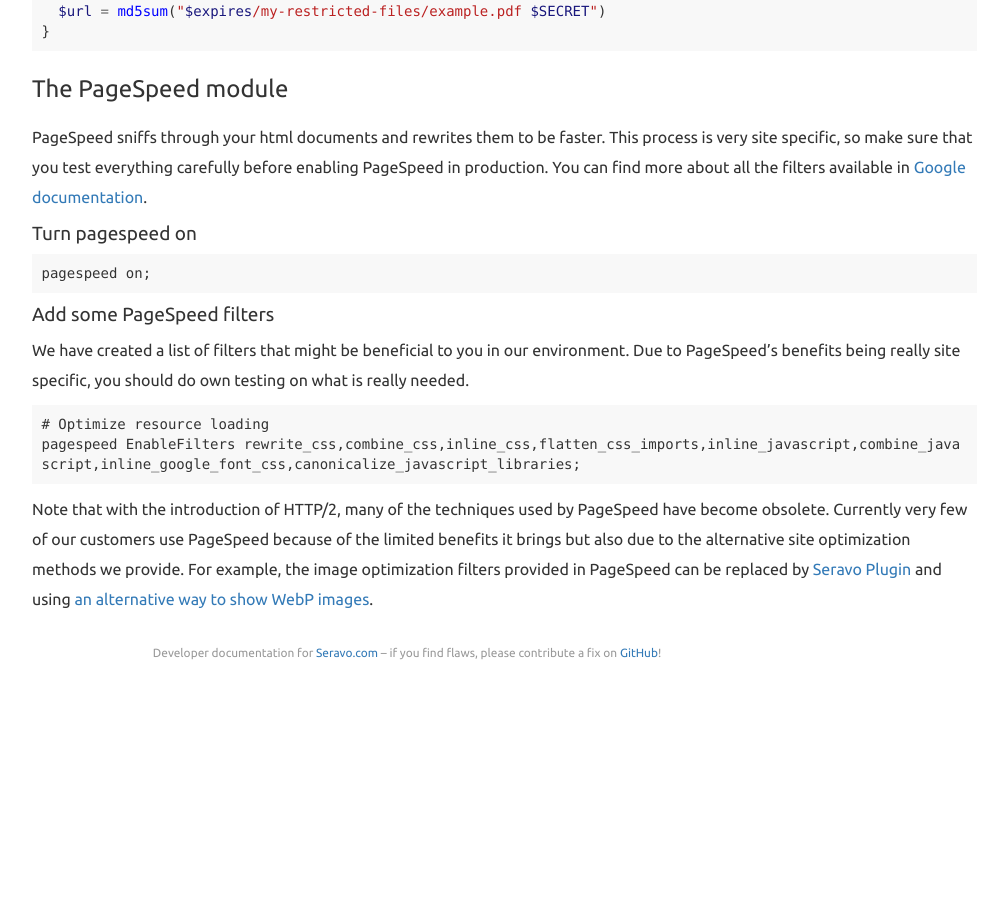
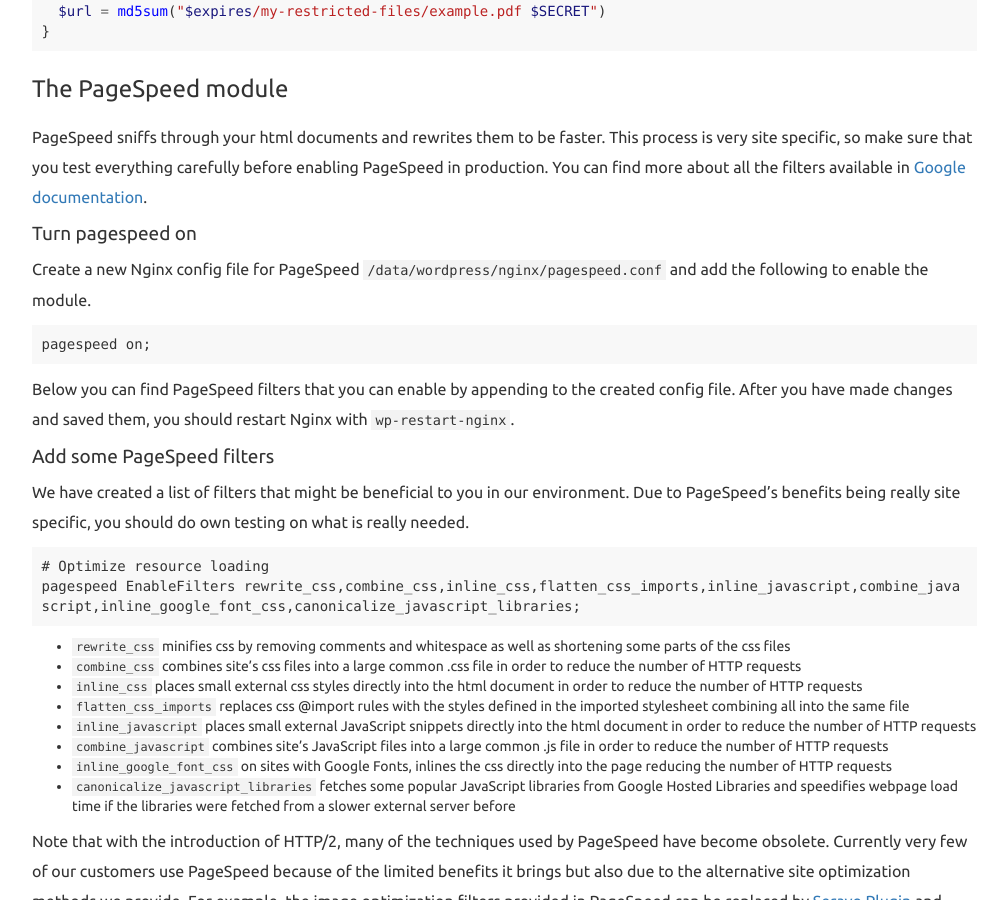
Before and after one commit to Seravo/docs, a Jekyll site: the page built from pages/_configuration/nginx.md, in a window 1280 px wide and 900 px high, scrolled down 5743 px. Shown: the whole window, without its empty margins (233-1240 px from the left). Built offline with Jekyll 4.4.1, drawn with Linux system fonts in a browser that asks for light colours; nearby versions of some CDN libraries; before the commit the page ends 6434 px from its top, so only the background shows below that.

Commit message:
Make PageSpeed documentation more detailed
* Add descriptions to all recommended filters
* Make installation instructions more detailed

Closes: #72

````diff
--- a/pages/_configuration/nginx.md
+++ b/pages/_configuration/nginx.md
@@ -225,9 +225,13 @@ function securelink($path) {
 PageSpeed sniffs through your html documents and rewrites them to be faster. This process is very site specific, so make sure that you test everything carefully before enabling PageSpeed in production. You can find more about all the filters available in [Google documentation](https://developers.google.com/speed/pagespeed/module/filters).
 
 #### Turn pagespeed on
+
+Create a new Nginx config file for PageSpeed `/data/wordpress/nginx/pagespeed.conf` and add the following to enable the module.
 ```
 pagespeed on;
 ```
+
+Below you can find PageSpeed filters that you can enable by appending to the created config file. After you have made changes and saved them, you should restart Nginx with `wp-restart-nginx`.
 
 #### Add some PageSpeed filters
 
@@ -238,4 +242,13 @@ We have created a list of filters that might be beneficial to you in our environ
 pagespeed EnableFilters rewrite_css,combine_css,inline_css,flatten_css_imports,inline_javascript,combine_javascript,inline_google_font_css,canonicalize_javascript_libraries;
 ```
 
+- `rewrite_css` minifies css by removing comments and whitespace as well as shortening some parts of the css files
+- `combine_css` combines site's css files into a large common .css file in order to reduce the number of HTTP requests
+- `inline_css` places small external css styles directly into the html document in order to reduce the number of HTTP requests
+- `flatten_css_imports` replaces css @import rules with the styles defined in the imported stylesheet combining all into the same file
+- `inline_javascript` places small external JavaScript snippets directly into the html document in order to reduce the number of HTTP requests
+- `combine_javascript` combines site's JavaScript files into a large common .js file in order to reduce the number of HTTP requests
+- `inline_google_font_css` on sites with Google Fonts, inlines the css directly into the page reducing the number of HTTP requests
+- `canonicalize_javascript_libraries` fetches some popular JavaScript libraries from Google Hosted Libraries and speedifies webpage load time if the libraries were fetched from a slower external server before
+
 Note that with the introduction of HTTP/2, many of the techniques used by PageSpeed have become obsolete. Currently very few of our customers use PageSpeed because of the limited benefits it brings but also due to the alternative site optimization methods we provide. For example, the image optimization filters provided in PageSpeed can be replaced by [Seravo Plugin](/docs/configuration/wppalvelu-plugin/#optimize-images) and using [an alternative way to show WebP images](/docs/configuration/webp-images/).
````
